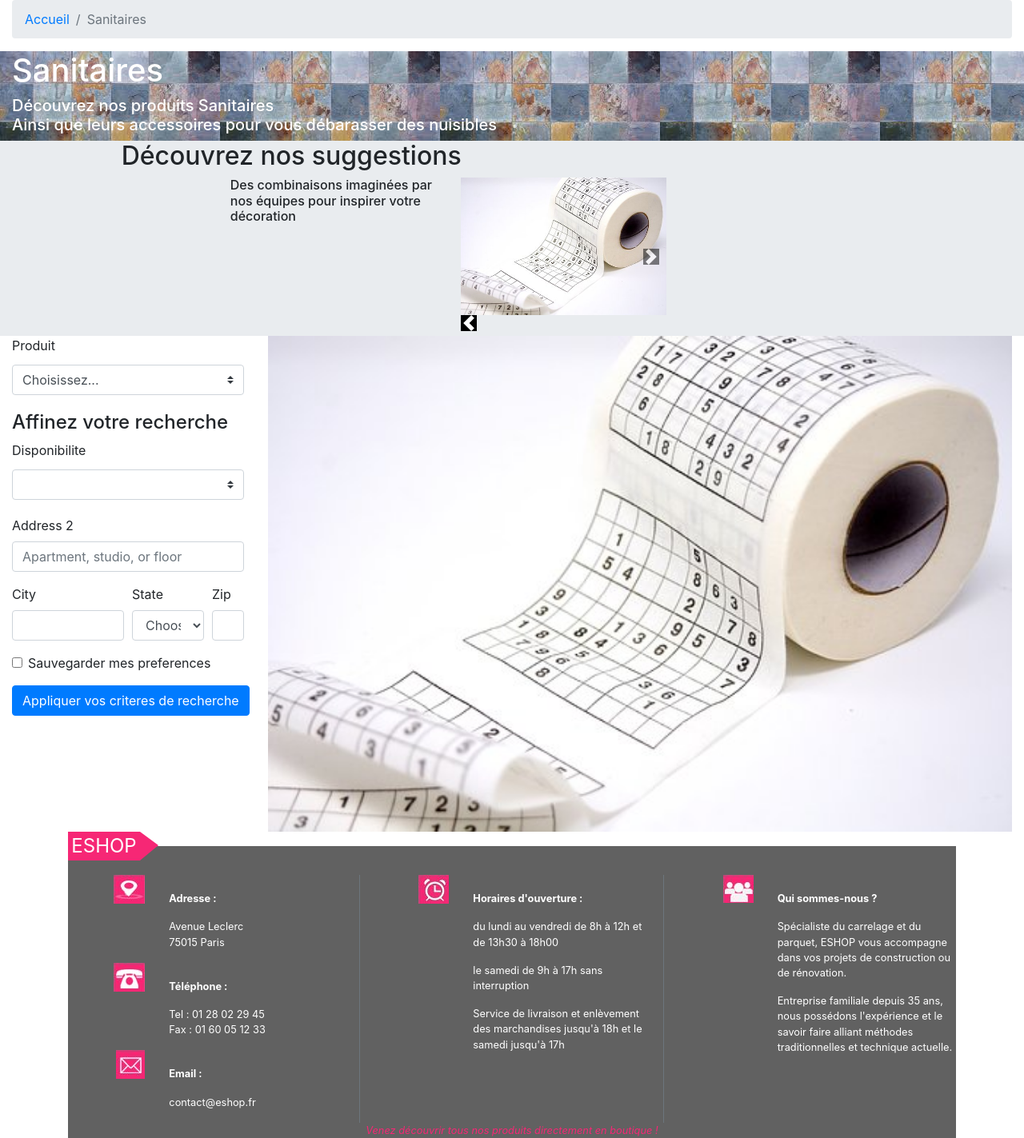
After one commit to tsettset/ESHOP, a PHP site: page /sanitaires.php in a window 1280 px wide. The commit adds this page. Shown: the whole page at 80% size. Run offline with PHP 8.4, Linux system fonts and the light colour scheme; lists and menus that the app fills with data are empty; some libraries are stand-ins or nearby versions.

Commit message:
fin de nettoyage des balises en double sur index.php debut travail sur sanitaires.php ajout de fichier images

```diff
--- a/accueil_infos.php
+++ b/accueil_infos.php
@@ -1,15 +1,3 @@
-<!DOCTYPE html>
-<html>
-	<head>
-		<meta charset="UTF-8">
-		<meta name="viewport" content="width=device-width, initial-scale=1, shrink-to-fit=no">
-		<title>Accueil bas</title>
-		<link rel="stylesheet" href="https://maxcdn.bootstrapcdn.com/bootstrap/4.0.0/css/bootstrap.min.css">
-		<link rel="stylesheet" type="text/css" href="accueil_infos.css">
-
-	</head>
-	<body>
-
 		<div class="container" >
 			<fieldset class="accueil_infos">
 				<legend>
@@ -71,6 +59,3 @@
 				</div>
 			</fieldset>
 		</div>
-	<?php //script src statements moved to js_inc.php?>
-	</body>
-</html>
--- /dev/null
+++ b/css/accueil_infos.css
@@ -0,0 +1,64 @@
+/*
+* Styles pour l'element informatif en bas de page d'accueil, avant le pied
+*/
+
+/* etiquette "ESHOP" avec bord en triangle  ---- DEBUT */
+.etiquette_accueil_bas{
+	background: rgb(246, 39, 117);
+	width: 90px;
+	text-align: center;
+	display: inline-block;
+	float: left;
+}
+.arrow-right{
+	width: 0;
+	height: 0;
+	border-top: 17px solid transparent;
+	border-bottom: 19px solid transparent;
+	border-left: 23px solid rgb(246, 39, 117);
+	float: left;
+	display: inline-block;
+}
+/* ---- FIN*/
+/*****************************************************/
+/* style du conteneur general*/
+.accueil_infos{
+	background: rgb(97, 97, 97);
+	color: white;
+	font-size: 0.8em;
+}
+/*****************************************************/
+/*cellules bootstrap --- DEBUT*/
+.accueil_infos_cell{
+	text-align : center;
+	padding-top : 20px;
+}
+.accueil_icon_cell{
+	text-align : center;
+}
+.rightBorderQuery{
+	border-right: 0px;
+}
+.hauteur-info-10{
+	height:10px;
+}
+.last_info_cell{
+	color: rgb(246, 39, 117);
+	text-align: center;
+	font-style: italic;
+}
+
+/*--- FIN*/
+/*****************************************************/
+/*Media queries pour modifier cellules et bordures associees*/
+@media screen and (min-width: 768px){
+	.accueil_infos_cell{
+		text-align : left;
+	}
+	.accueil_icon_cell{
+		text-align : right;
+	}
+	.rightBorderQuery{
+		border-right : 1px solid #6c757d !important;
+	}
+}
--- /dev/null
+++ b/css/categorie.css
@@ -0,0 +1,9 @@
+.wrap-mod{
+  white-space: normal;
+}
+
+@media screen and (min-width: 768px){
+  .wrap-mod{
+    white-space: nowrap;
+  }
+}
--- a/css/pied.css
+++ b/css/pied.css
@@ -1,6 +1,7 @@
 footer{
 	background : #f5f5f5;
 }
+
 .celluleFooter{
 	padding-top: 10px;
 }
@@ -26,7 +27,7 @@ footer{
 }
 .newsletterLabel{
 	font-style : italic;
-	white-space: nowrap;
+	white-space: wrap;
 }
 .newsletterInput{
 	font-style : italic;
--- a/index.php
+++ b/index.php
@@ -4,12 +4,12 @@
         <meta charset="utf-8">
         <Title>ESHOP</Title>
         <meta name="viewport" content="width=device-width, initial-scale=1, shrink-to-fit=no">
-
-        <!-- Bootstrap CSS -->
-        <?php //modifs cf changelog ?>
         <link rel="stylesheet" href="https://maxcdn.bootstrapcdn.com/bootstrap/4.0.0/css/bootstrap.min.css" integrity="sha384-Gn5384xqQ1aoWXA+058RXPxPg6fy4IWvTNh0E263XmFcJlSAwiGgFAW/dAiS6JXm" crossorigin="anonymous">
         <link rel="stylesheet" href="css/style.css">
         <link rel="stylesheet" href="css/pied.css">
+        <link rel="stylesheet" type="text/css" href="css/accueil_infos.css">
+        <link rel="stylesheet" type="text/css" href="css/categorie.css">
+
         <style type="text/css">a:link{text-decoration:none;}</style>
     </head>
     <body>
--- a/js_inc.php
+++ b/js_inc.php
@@ -2,7 +2,7 @@
 <!--<script src="https://code.jquery.com/jquery-3.2.1.slim.min.js" integrity="sha384-KJ3o2DKtIkvYIK3UENzmM7KCkRr/rE9/Qpg6aAZGJwFDMVNA/GpGFF93hXpG5KkN" crossorigin="anonymous"></script>-->
 
 <script src="js/pied.js"></script>
-
+<script src="js/popper.min.js"></script>
 <script defer src="https://use.fontawesome.com/releases/v5.0.8/js/solid.js" integrity="sha384-+Ga2s7YBbhOD6nie0DzrZpJes+b2K1xkpKxTFFcx59QmVPaSA8c7pycsNaFwUK6l" crossorigin="anonymous"></script>
 <script defer src="https://use.fontawesome.com/releases/v5.0.8/js/fontawesome.js" integrity="sha384-7ox8Q2yzO/uWircfojVuCQOZl+ZZBg2D2J5nkpLqzH1HY0C1dHlTKIbpRz/LG23c" crossorigin="anonymous"></script>
 
--- /dev/null
+++ b/sanitaires.php
@@ -0,0 +1,140 @@
+<!DOCTYPE html>
+<html>
+    <head>
+        <meta charset="utf-8">
+        <Title>ESHOP</Title>
+        <meta name="viewport" content="width=device-width, initial-scale=1, shrink-to-fit=no">
+        <link rel="stylesheet" href="https://maxcdn.bootstrapcdn.com/bootstrap/4.0.0/css/bootstrap.min.css" integrity="sha384-Gn5384xqQ1aoWXA+058RXPxPg6fy4IWvTNh0E263XmFcJlSAwiGgFAW/dAiS6JXm" crossorigin="anonymous">
+        <link rel="stylesheet" type="text/css" href="css/accueil_infos.css">
+        <link rel="stylesheet" type="text/css" href="css/categorie.css">
+
+    </head>
+    <body>
+
+		<div class="container-fluid">
+			<div class="row">
+				<!--breadcrumb-->
+				<nav aria-label="breadcrumb" class="col-sm-12">
+				  <ol class="breadcrumb">
+					<li class="breadcrumb-item"><a href="#">Accueil</a></li>
+					<li class="breadcrumb-item active" aria-current="page">Sanitaires</li>
+				  </ol>
+				</nav>
+				<!--/breadcrumb-->
+			</div>
+			<div class="row">
+				<div class="col-sm-12" style="background-image: url('img/bgSanitaires.jpg'); color: white;">
+					<h1>Sanitaires</h1>
+					<h5>Découvrez nos produits Sanitaires<br>
+					Ainsi que leurs accessoires pour vous débarasser des nuisibles</h5>
+				</div>
+			</div>
+			<div class="row" style="background-color: #e9ecef;">
+				<div class="row">
+					<div class="col-sm-8 offset-4 wrap-mod">
+						<h2>Découvrez nos suggestions </h2>
+					</div>
+				</div>
+				<div class="row">
+					<div class="col-sm-3 offset-3">
+						<h6>Des combinaisons imaginées par nos équipes
+						pour inspirer votre décoration</h6>
+					</div>
+					<div class="col-sm-3">
+						<div id="carouselBS" class="carousel slide " data-ride="carousel" data-interval="3000"  >
+						  <div class="carousel-inner">
+							<div class="carousel-item active">
+							  <img class="d-block w-100 img-fluid" src="img/focus1.jpg" alt="First slide">
+								<span class="carousel-control-prev-icon" style="background-color: black;" aria-hidden="true"></span>
+							</div>
+							<div class="carousel-item">
+							  <img class="d-block w-100 img-fluid" src="img/focus2.jpg" alt="Second slide">
+							</div>
+							<div class="carousel-item">
+							  <img class="d-block w-100 img-fluid" src="img/focus3.jpg" alt="Third slide">
+							</div>
+						  </div>
+							<a class="carousel-control-prev" href="#carouselBS" role="button" data-slide="prev">
+								<span class="sr-only">Previous</span>
+							</a>
+							<a class="carousel-control-next" href="#carouselBS" role="button" data-slide="next">
+								<span class="carousel-control-next-icon" style="background-color: black;" aria-hidden="true"></span>
+								<span class="sr-only">Next</span>
+							</a>
+						</div>
+
+					</div>
+				</div>
+			</div>
+			<div class="row">
+				<div class="col-sm-3">
+					<form>
+				    <div class="form-group">
+				      <label for="type_produit_sanitaire">Produit</label>
+							<select class="custom-select my-1 mr-sm-2" id="type_produit_sanitaire">
+						    <option selected>Choisissez...</option>
+								<option value="1">Carrelage</option>
+								<option value="2">Traitement de l'eau</option>
+								<option value="3">Aménagement douche</option>
+								<option value="4">Aménagement baignoire</option>
+								<option value="5">Autre aménagement salle de bain</option>
+								<option value="6">Aménagement WC</option>
+								<option value="7">Aménagement cuisine</option>
+								<option value="8">Accessoire déco-sanitaire</option>
+								<option value="9">Alimentation de l'eau en intérieur</option>
+								<option value="10">Alimentation de l'eau en extérieur</option>
+								<option value="11">Evacuation des eaux usées</option>
+						  </select>
+				    </div>
+						<h4>Affinez votre recherche</h4>
+					  <div class="form-group">
+					    <label for="disponibilite">Disponibilite</label>
+					    <select class="custom-select my-1 mr-sm-2" id="disponibilite">
+								<option selected></option>
+							</select>
+					  </div>
+					  <div class="form-group">
+					    <label for="inputAddress2">Address 2</label>
+					    <input type="text" class="form-control" id="inputAddress2" placeholder="Apartment, studio, or floor">
+					  </div>
+					  <div class="form-row">
+					    <div class="form-group col-md-6">
+					      <label for="inputCity">City</label>
+					      <input type="text" class="form-control" id="inputCity">
+					    </div>
+					    <div class="form-group col-md-4">
+					      <label for="inputState">State</label>
+					      <select id="inputState" class="form-control">
+					        <option selected>Choose...</option>
+					        <option>...</option>
+					      </select>
+					    </div>
+					    <div class="form-group col-md-2">
+					      <label for="inputZip">Zip</label>
+					      <input type="text" class="form-control" id="inputZip">
+					    </div>
+					  </div>
+					  <div class="form-group">
+					    <div class="form-check">
+					      <input class="form-check-input" type="checkbox" id="gridCheck">
+					      <label class="form-check-label" for="gridCheck">
+					        Sauvegarder mes preferences
+					      </label>
+					    </div>
+					  </div>
+					  <button type="submit" class="btn btn-primary">Appliquer vos criteres de recherche</button>
+					</form>
+				</div>
+				<div class="col-sm-9">
+					<img class="d-block w-100 img-fluid" src="img/focus1.jpg" alt="First slide">
+				</div>
+			</div>
+		</div>
+		<?php
+			include 'accueil_infos.php';
+		?>
+		<?php
+			include 'js_inc.php';
+		?>
+	</body>
+</html>
--- a/tete.php
+++ b/tete.php
@@ -99,7 +99,7 @@
                         <a class="nav-link" href="#">Pose</a>
                     </li>
                     <li class="nav-item">
-                        <a class="nav-link" href="#">Sanitaires</a>
+                        <a class="nav-link" href="sanitaires.php">Sanitaires</a>
                     </li>
                     <li class="nav-item">
                         <a class="nav-link" href="#">Contact</a>
```
Also changed, not shown: accueil_infos.css (deleted, +0 -64 lines), backup/projet-graphisme.jpg (added), img/bgSanitaires.jpg (added), img/focus1.jpg (added), img/focus2.jpg (added), img/focus3.jpg (added).
